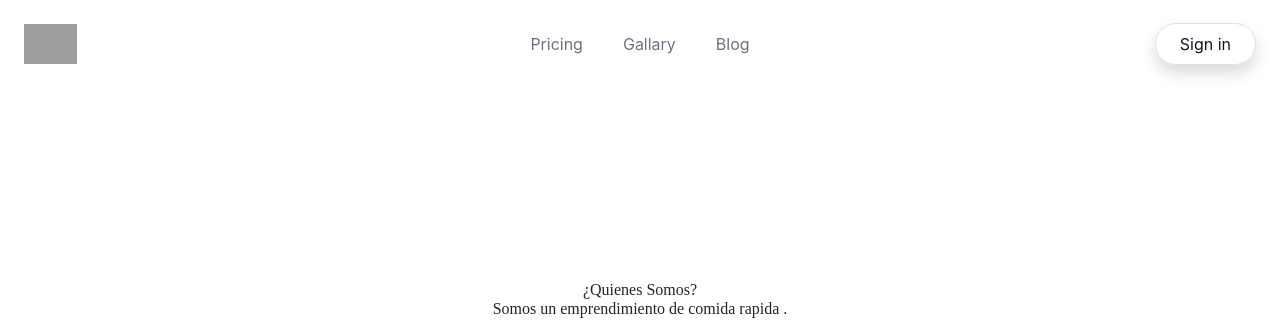
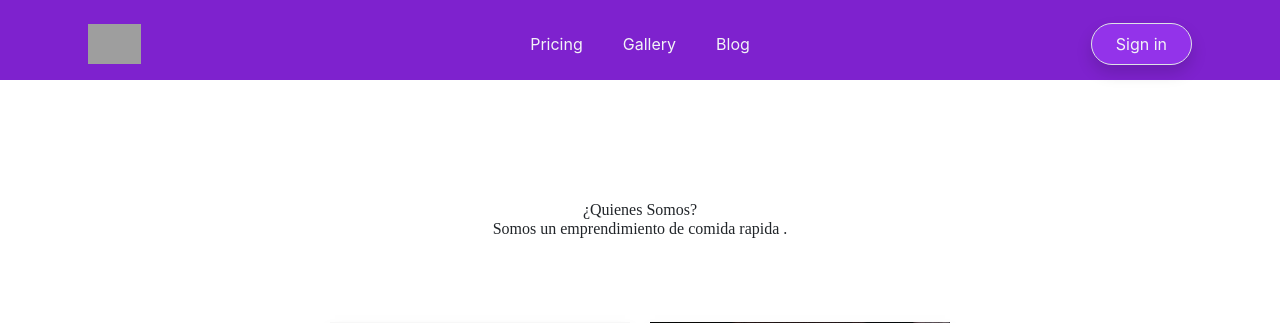
Before and after one commit to LeduanDev/Repo-pedidos, a Django app: page / in a window 1280 px wide. Shown: the top 323 px of the page. Run offline with Django 5.2, Linux system fonts and the light colour scheme; data comes from the database, SQL or seed files in the repository; some libraries are stand-ins or nearby versions; grey boxes are pictures that could not be loaded.

Commit message:
navbar
acoplamiento navbar

```diff
--- a/productos/templates/bloques/navbar.html
+++ b/productos/templates/bloques/navbar.html
@@ -1,8 +1,8 @@
 {% load static %}
 {% block contenido %}
-
-<div class="px-4 mx-auto max-w-7xl sm:px-6">
-  <div class="relative pt-6 pb-16 sm:pb-24">
+<div class="w-full bg-purple-700"> <!-- Cambié el fondo a morado sólido y se asegura que ocupe todo el ancho -->
+    <div class="px-4 mx-auto max-w-6xl sm:px-5">
+      <div class="relative pt-6 pb-3 sm:pb-24">
         <nav class="relative flex items-center justify-between sm:h-10 md:justify-center" aria-label="Global">
           <div class="flex items-center flex-1 md:absolute md:inset-y-0 md:left-0">
             <div class="flex items-center justify-between w-full md:w-auto">
@@ -10,7 +10,7 @@
                 <img class="w-auto h-8 sm:h-10" src="https://www.svgrepo.com/show/448244/pack.svg" loading="lazy" width="202" height="40">
               </a>
               <div class="flex items-center -mr-2 md:hidden">
-                      <button class="inline-flex items-center justify-center p-2 text-gray-400 bg-gray-50 rounded-md hover:text-gray-500 hover:bg-gray-100 focus:outline-none focus:ring-2 focus:ring-inset focus:ring-gray-50"  type="button" aria-expanded="false">
+                <button class="inline-flex items-center justify-center p-2 text-gray-100 bg-purple-600 rounded-md hover:text-white hover:bg-purple-800 focus:outline-none focus:ring-2 focus:ring-inset focus:ring-purple-600" type="button" aria-expanded="false">
                   <span class="sr-only">Open main menu</span>
                   <svg xmlns="http://www.w3.org/2000/svg" fill="none" viewBox="0 0 24 24" stroke-width="2" stroke="currentColor" aria-hidden="true" class="w-6 h-6">
                     <path stroke-linecap="round" stroke-linejoin="round" d="M4 6h16M4 12h16M4 18h16"></path>
@@ -21,24 +21,22 @@
           </div>
           <div class="hidden md:flex md:space-x-10 list-none">
             <li>
-                  <a href="#" class="text-base font-normal text-gray-500 list-none hover:text-gray-900"
+              <a href="#" class="text-base font-normal text-gray-100 list-none hover:text-white"
                 target="">Pricing</a>
             </li>
             <li>
-                  <a href="#" class="text-base font-normal text-gray-500 list-none hover:text-gray-900"
-                      target="">Gallary
-                  </a>
+              <a href="#" class="text-base font-normal text-gray-100 list-none hover:text-white"
+                target="">Gallery</a>
             </li>
             <li>
-                  <a href="#" class="text-base font-normal text-gray-500 list-none hover:text-gray-900"
-                      target="_blank">Blog
-                  </a>
+              <a href="#" class="text-base font-normal text-gray-100 list-none hover:text-white"
+                target="_blank">Blog</a>
             </li>
           </div>
           <div class="hidden md:absolute md:flex md:items-center md:justify-end md:inset-y-0 md:right-0">
             <div class="inline-flex rounded-full shadow">
               <div href="#"
-                      class="inline-flex items-center px-4 py-2 text-base text-gray-900 bg-white border border-transparent rounded-full cursor-pointer font-base hover:bg-gray-50 ">
+                class="inline-flex items-center px-4 py-2 text-base text-gray-100 bg-purple-600 border border-transparent rounded-full cursor-pointer font-base hover:bg-purple-800">
                 Sign in
               </div>
             </div>
@@ -46,4 +44,6 @@
         </nav>
       </div>
     </div>
+  </div>
+
 {% endblock %}
```
Lines whose indentation alone changed are shown as unchanged.
